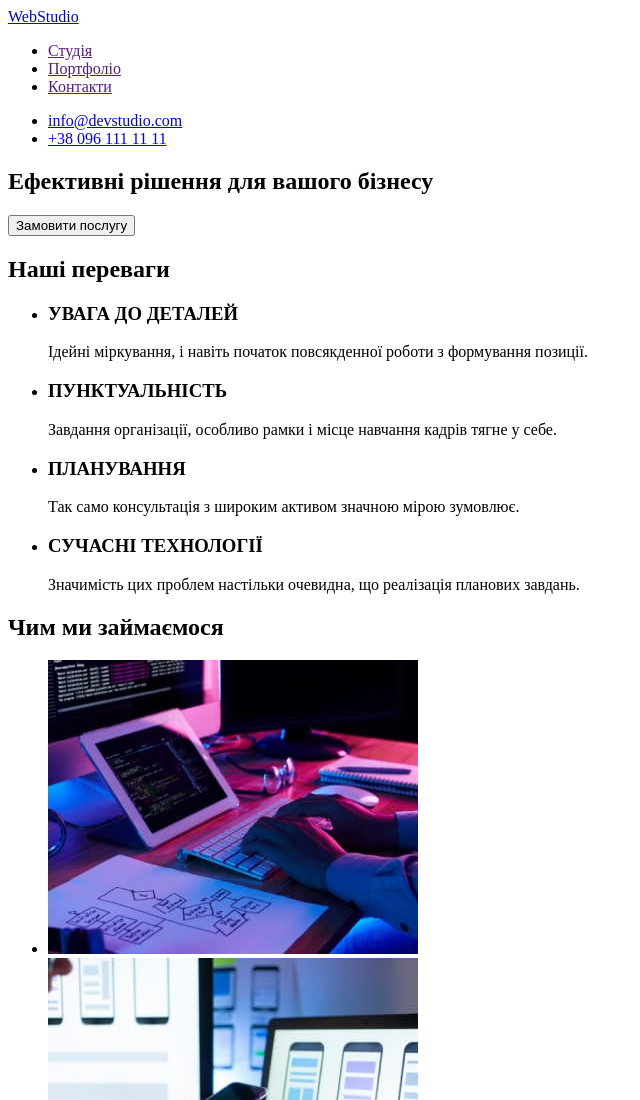
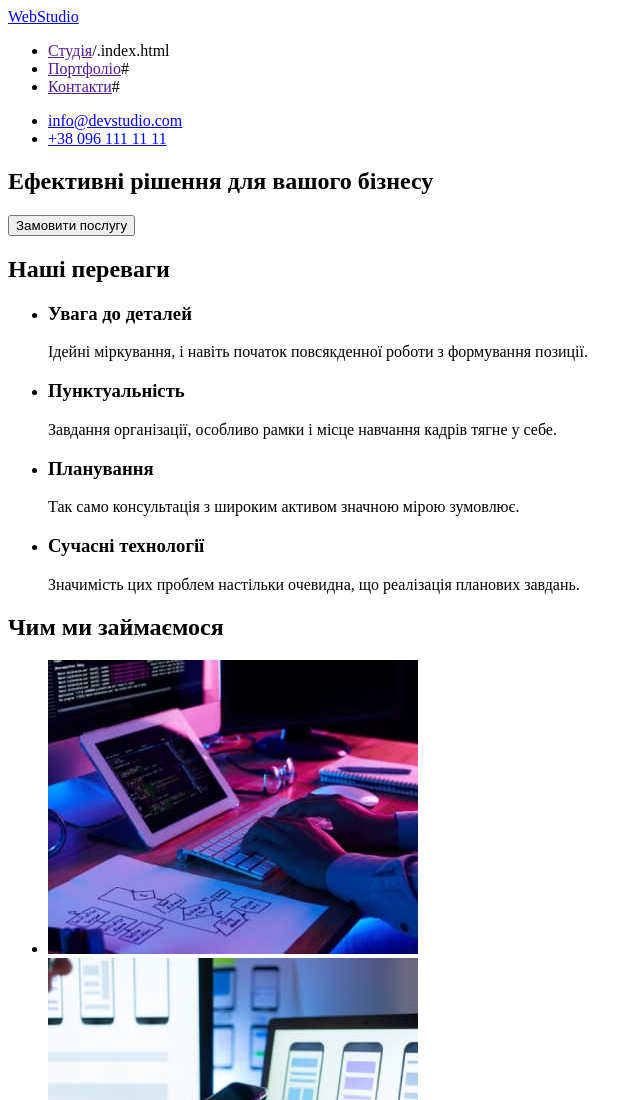
Before and after one commit to VladyslavaDvorovenko/goit-markup-hw-01, a plain HTML site: page index.html in a window 1280 px wide. Shown: the top 1100 px of the page, without its empty margins (0-640 px from the left). Drawn offline with Linux system fonts and the light colour scheme.

Commit message:
Update index.html
врахувала зауваження

```diff
--- a/index.html
+++ b/index.html
@@ -1,5 +1,5 @@
 <!DOCTYPE html>
-<html lang="en">
+<html lang="uk">
 <head>
     <meta charset="UTF-8">
     <meta http-equiv="X-UA-Compatible" content="IE=edge">
@@ -9,11 +9,11 @@
 <body>
     <header>
         <nav>
-            <a href="/">WebStudio</a>
+            <a href="./index.html">WebStudio</a>
             <ul>
-                <li><a href="">Студія</a></li>
-                <li><a href="">Портфоліо</a></li>
-                <li><a href="">Контакти</a></li>
+                <li><a href="">Студія</a>/.index.html</li>
+                <li><a href="">Портфоліо</a>#</li>
+                <li><a href="">Контакти</a>#</li>
             </ul>
         </nav>
             <ul>
@@ -30,19 +30,19 @@
                 <h2>Наші переваги</h2>
             <ul>
                 <li>
-                    <h3>УВАГА ДО ДЕТАЛЕЙ</h3>
+                    <h3>Увага до деталей</h3>
                     <p>Ідейні міркування, і навіть початок повсякденної роботи з формування позиції.</p>
                 </li>
                 <li>
-                    <h3>ПУНКТУАЛЬНІСТЬ</h3>
+                    <h3>Пунктуальність</h3>
                     <p>Завдання організації, особливо рамки і місце навчання кадрів тягне у себе.</p>
                 </li>
                 <li>
-                    <h3>ПЛАНУВАННЯ</h3>
+                    <h3>Планування</h3>
                     <p>Так само консультація з широким активом значною мірою зумовлює.</p>
                 </li>
                 <li>
-                    <h3>СУЧАСНІ ТЕХНОЛОГІЇ</h3>
+                    <h3>Сучасні технології</h3>
                     <p>Значимість цих проблем настільки очевидна, що реалізація планових завдань.</p>
                 </li>
             </ul>
```
